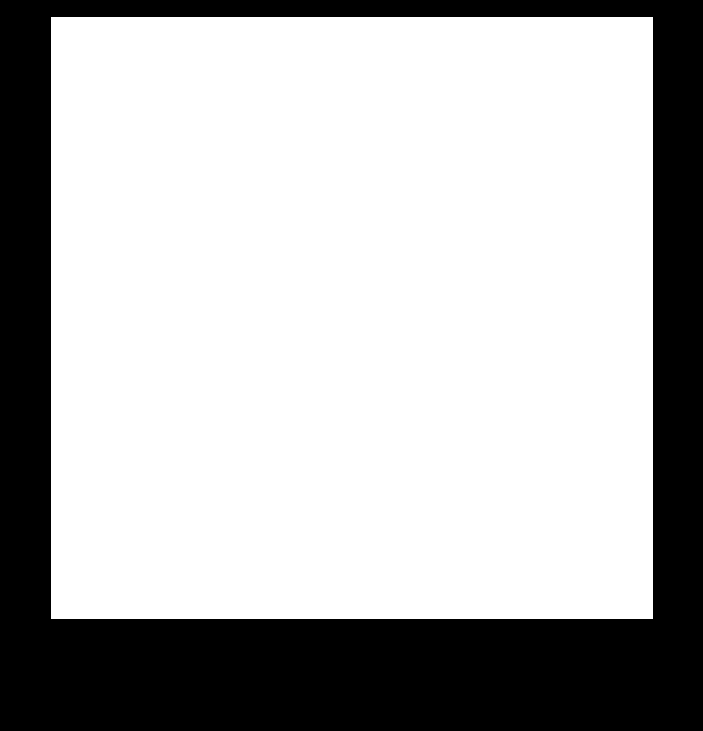
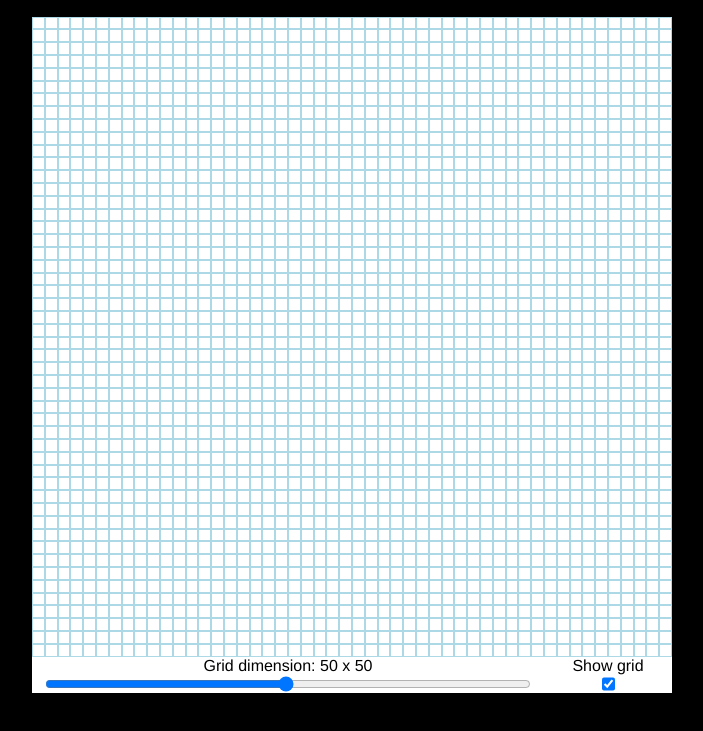
Before and after one commit to MaryangaOdin/etch-a-sketch, a plain HTML site: page index.html in a window 1280 px wide. Shown: the part 63-794 px from the top of the page, without its empty margins (288-991 px from the left). Drawn offline with Linux system fonts and the light colour scheme.

Commit message:
Add dimension slider, grid toggle, hover to fill

```diff
--- a/index.html
+++ b/index.html
@@ -28,12 +28,18 @@
 
 <main>
     <div id="canvas"></div>
+    <div class="slidecontainer">
+        <label for="dimension" id="dimension-label">Grid dimension: 50 x 50</label>
+        <label for="showgrid">Show grid</label>
+        <input type="range" min="1" max="100" value="50" class="slider" name="dimension" id="dimension">
+        <input type="checkbox" id="showgrid" name="showgrid" checked>
+      </div>
 </main>
 
 <footer>
 </footer>
 
-<script type="text/javascript" src=""></script>
+<script type="text/javascript" src="./scripts/script.js"></script>
 
 </body>
 </html>
--- /dev/null
+++ b/scripts/script.js
@@ -0,0 +1,39 @@
+let canvas = document.getElementById('canvas');
+let dimension = document.getElementById('dimension');
+let dimensionLabel = document.getElementById('dimension-label');
+let showGrid = document.getElementById('showgrid');
+
+function generateGrid() {
+    canvas.innerHTML='';
+    document.documentElement.style.setProperty('--grid-dimension', dimension.value);
+    for (let i=0; i < dimension.value*dimension.value; i++) {
+        let square = document.createElement('div');
+        canvas.appendChild(square);
+    }
+    dimensionLabel.innerText = `Grid dimension: ${dimension.value} x ${dimension.value}`;
+}
+
+function toggleGrid() {
+    for (let square of canvas.childNodes) {
+        if (showGrid.checked) {
+            square.classList.remove('hidden');
+        } else {
+            square.classList.add('hidden');
+        }
+    }
+}
+
+function getEventTarget(e) {
+    e = e || window.event;
+    return e.target || e.srcElement;
+}
+
+function fillSquare(e) {
+    getEventTarget(e).style.backgroundColor = 'black';
+}
+
+dimension.addEventListener('input', generateGrid);
+canvas.addEventListener('mouseover', fillSquare);
+document.getElementById('showgrid').addEventListener('click', toggleGrid);
+
+generateGrid();
--- a/styles/main.css
+++ b/styles/main.css
@@ -7,6 +7,8 @@
     font-display: swap;
 }
 
+:root { --grid-dimension: 1; }
+
 body {
     font-family: 'etchAsketch';
     color: white;
@@ -14,10 +16,48 @@ body {
     text-align: center;
 }
 
+label {
+    color: black;
+    font-family: 'Helvetica Neue', 'Helvetica', 'Arial', sans-serif;
+}
+
+input {
+    margin: 0 auto;
+}
+
+#dimension {
+    width: 95%;
+    margin: 0 auto;
+}
+
+#dimension-label {
+    display: block;
+}
+
 #canvas {
-    width: 600px;
-    height: 600px;
-    border: 1px solid white;
+    display: grid;
+    grid-template-columns: repeat(var(--grid-dimension), 1fr);
+    grid-template-rows: repeat(var(--grid-dimension), 1fr);
+    width: 40em;
+    height: 40em;
     margin: 0 auto;
     background-color: white;
 }
+
+#canvas > div {
+    border: 0.5px solid lightblue;
+}
+
+#canvas > div.hidden {
+    border: none;
+}
+
+.slidecontainer {
+    display: grid;
+    grid-template-rows: 1fr 1fr;
+    grid-template-columns: 8fr 2fr;
+    background-color: white;
+    width: 40em;
+    margin: 0 auto;
+    text-align: center;
+}
```
